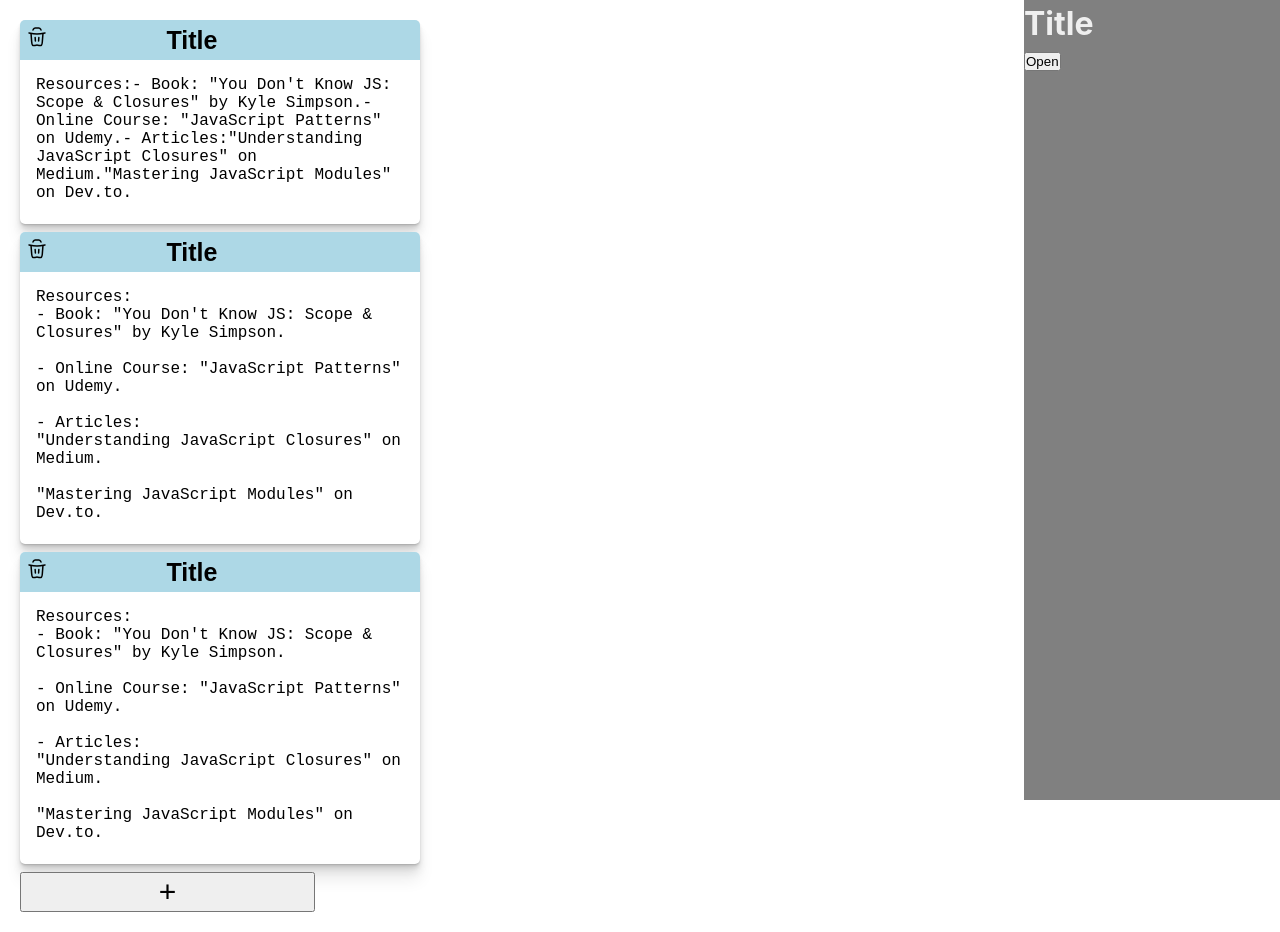
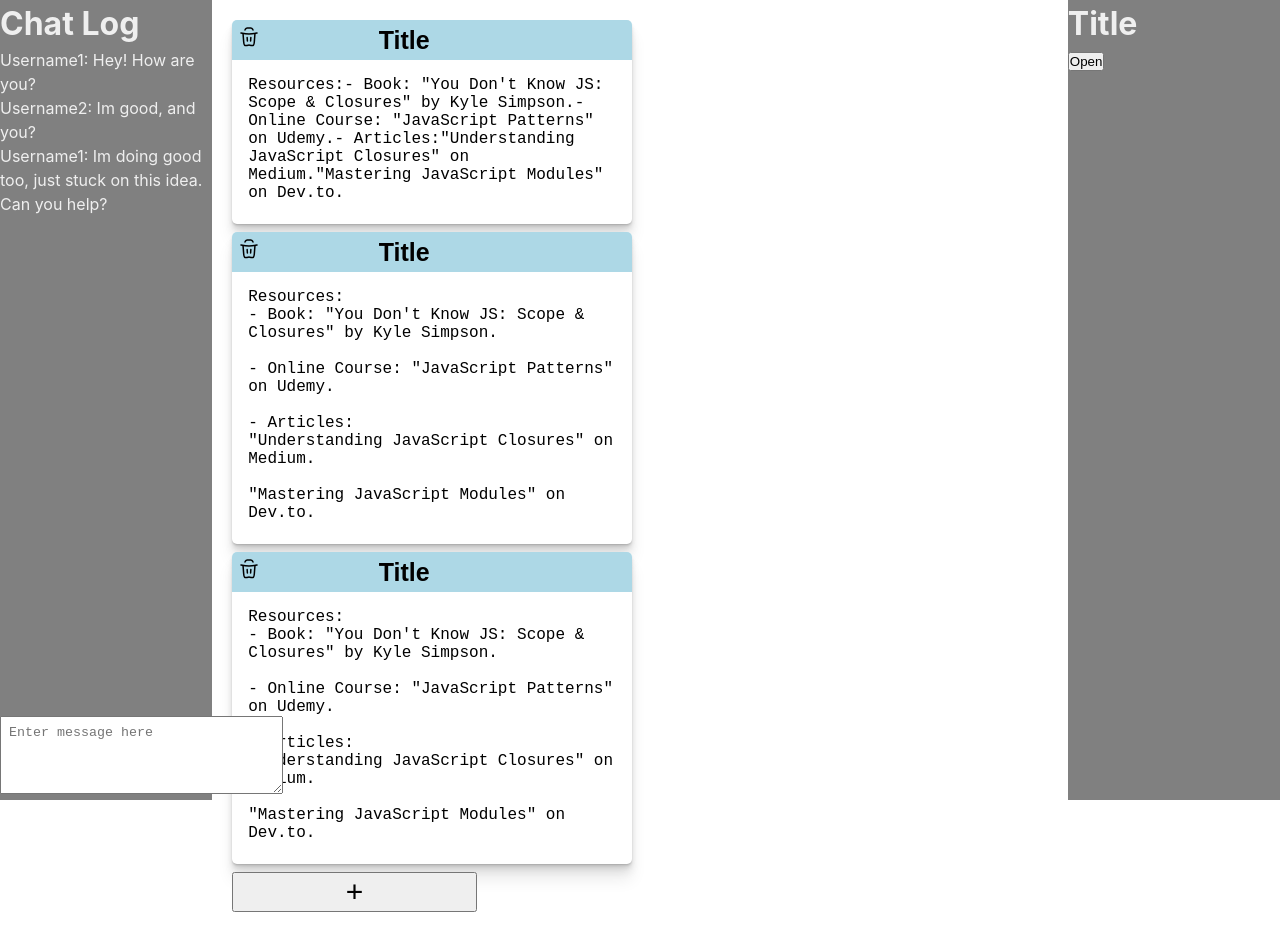
Before and after one commit to eli-bosch/2025_UARK_HACKATHON, a React (Create React App) app in the folder frontend/: page / in a window 1280 px wide. Built offline with nearby package versions, Linux system fonts and the light colour scheme.

Commit message:
Implemented message displaying

```diff
--- /dev/null
+++ b/frontend/src/assets/fakeData2.js
@@ -0,0 +1,38 @@
+export const fakeData2 = [
+    {
+        $id: 1,
+        sender: JSON.stringify(
+            'Username1'
+        ),
+        receiver: JSON.stringify(
+            'Username2'
+        ),
+        content: JSON.stringify(
+            'Hey! How are you?'
+        ),
+    },
+    {
+        $id: 2,
+        sender: JSON.stringify(
+            'Username2'
+        ),
+        receiver: JSON.stringify(
+            'Username1'
+        ),
+        content: JSON.stringify(
+            'Im good, and you?'
+        ),
+    },
+    {
+        $id: 3,
+        sender: JSON.stringify(
+            'Username1'
+        ),
+        receiver: JSON.stringify(
+            'Username2'
+        ),
+        content: JSON.stringify(
+            'Im doing good too, just stuck on this idea. Can you help?'
+        ),
+    },
+];
--- a/frontend/src/components/Chatbar.css
+++ b/frontend/src/components/Chatbar.css
@@ -1,5 +1,5 @@
-.chatbar
+.message-area
 {
-    width: 20%;
-    height: 100vh;
+    position: absolute;
+    bottom: 0;
 }
--- a/frontend/src/components/Chatbar.js
+++ b/frontend/src/components/Chatbar.js
@@ -1,10 +1,23 @@
 import './Chatbar.css';
+import SubmitTextOnEnter from './SubmitTextOnEnter';
+import {fakeData2 as messages} from '../assets/fakeData2.js'
 
 function Chatbar()
 {
     return(
-        <div classname='chatbar'>
+        <div>
             <h1>Chat Log</h1>
+            {messages.map((message) => (
+                <p className='message-container'>
+                    {JSON.parse(message.sender) + ": " + JSON.parse(message.content)}
+                </p>
+            ))}
+            <div className='message-area'>
+                <form id='textbox'>
+                    {/* <textarea id='chat-message' rows='4' cols='50' placeholder='Enter message here'></textarea> */}
+                    <SubmitTextOnEnter/>
+                </form>
+            </div>
         </div>
     );
 }
--- /dev/null
+++ b/frontend/src/components/SubmitTextOnEnter.js
@@ -0,0 +1,34 @@
+import React, { useState } from 'react';
+
+function SubmitTextOnEnter() {
+  const [value, setValue] = useState('');
+
+  const handleKeyDown = (e) => {
+    if (e.key === 'Enter' && !e.shiftKey) {
+      e.preventDefault(); // prevent newline
+      handleSubmit();
+    }
+  };
+
+  const handleSubmit = () => {
+    if (value.trim()) {
+      console.log('Submitted:', value);
+      setValue('');
+    }
+  };
+
+  return (
+    <div>
+      <textarea
+        value={value}
+        onChange={(e) => setValue(e.target.value)}
+        onKeyDown={handleKeyDown}
+        rows={4}
+        placeholder="Enter message here"
+        style={{ width: '283px', padding: '8px' }}
+      />
+    </div>
+  );
+}
+
+export default SubmitTextOnEnter;
--- a/frontend/src/index.js
+++ b/frontend/src/index.js
@@ -3,12 +3,13 @@ import ReactDOM from 'react-dom/client';
 import './index.css';
 import App from './App';
 import Workspace from './pages/Workspace';
+import SharedWorkspace from './pages/SharedWorkspace';
 import reportWebVitals from './reportWebVitals';
 
 const root = ReactDOM.createRoot(document.getElementById('root'));
 root.render(
   <React.StrictMode>
-    <Workspace />
+    <SharedWorkspace />
   </React.StrictMode>
 );
 
--- /dev/null
+++ b/frontend/src/pages/SharedWorkspace.css
@@ -0,0 +1,11 @@
+.workspace {
+    display: flex;
+    align-items: flex-start;
+}
+
+.chatbar
+{
+    width: 20%;
+    height: 100vh;
+    background-color: grey;
+}
--- /dev/null
+++ b/frontend/src/pages/SharedWorkspace.js
@@ -0,0 +1,23 @@
+import React from 'react';
+import '../General.css';
+import './SharedWorkspace.css';
+import {fakeData as notes} from '../assets/fakeData.js';
+import NoteDisplay from '../components/NoteDisplay';
+import Chatbar from '../components/Chatbar.js';
+
+function SharedWorkspace() {
+    return (
+        <div className='workspace'>
+            <div className='chatbar'>
+                <Chatbar/>
+            </div>
+            <NoteDisplay notes={notes}/>
+            <div className='sidebar'>
+                <h1>Title</h1>
+                <button>Open</button>
+            </div>
+        </div>
+    );
+}
+
+export default SharedWorkspace;
--- a/frontend/src/pages/Workspace.css
+++ b/frontend/src/pages/Workspace.css
@@ -1,5 +1,3 @@
-
-
 .workspace {
     display: flex;
     align-items: flex-start;
```
